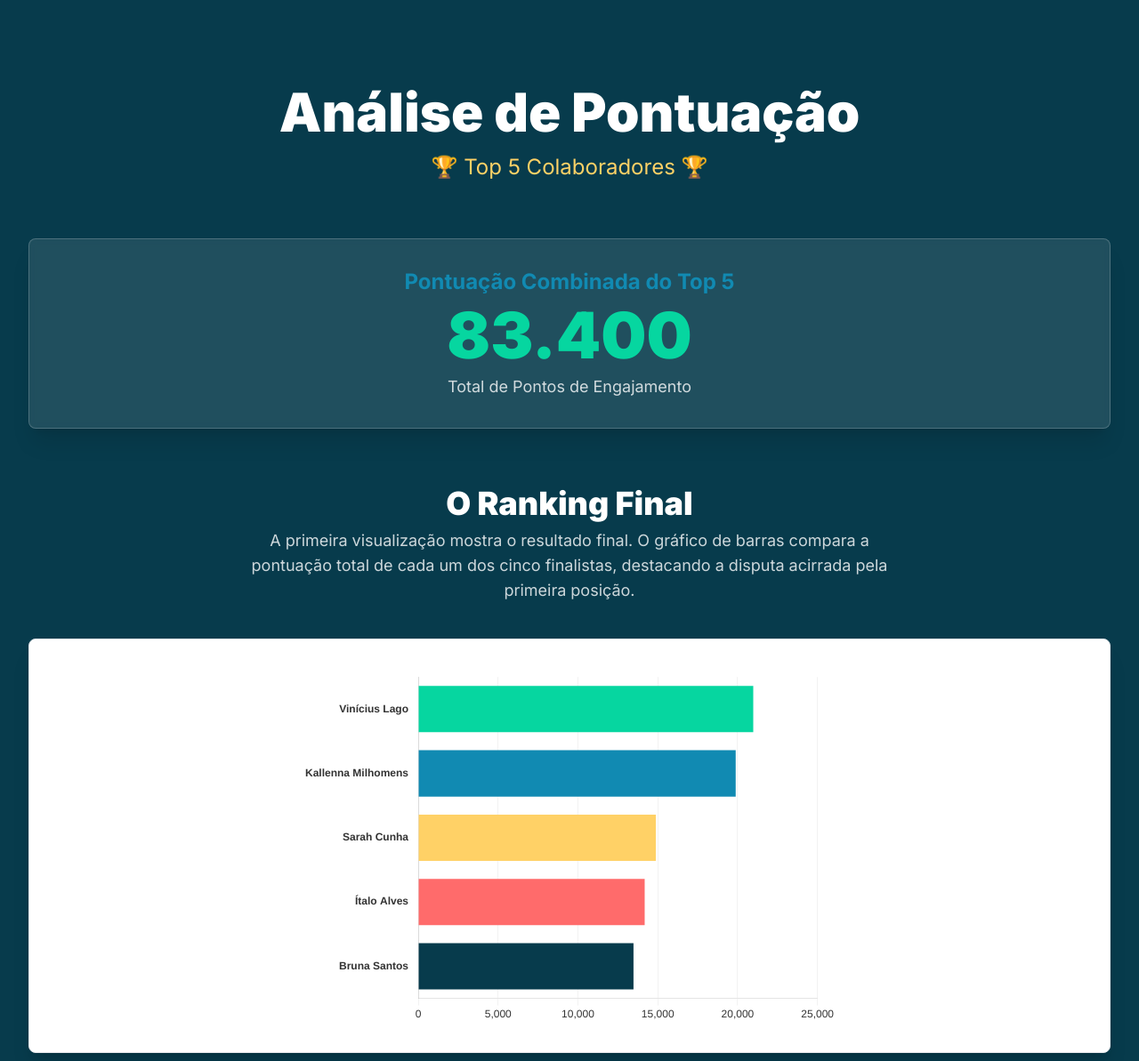
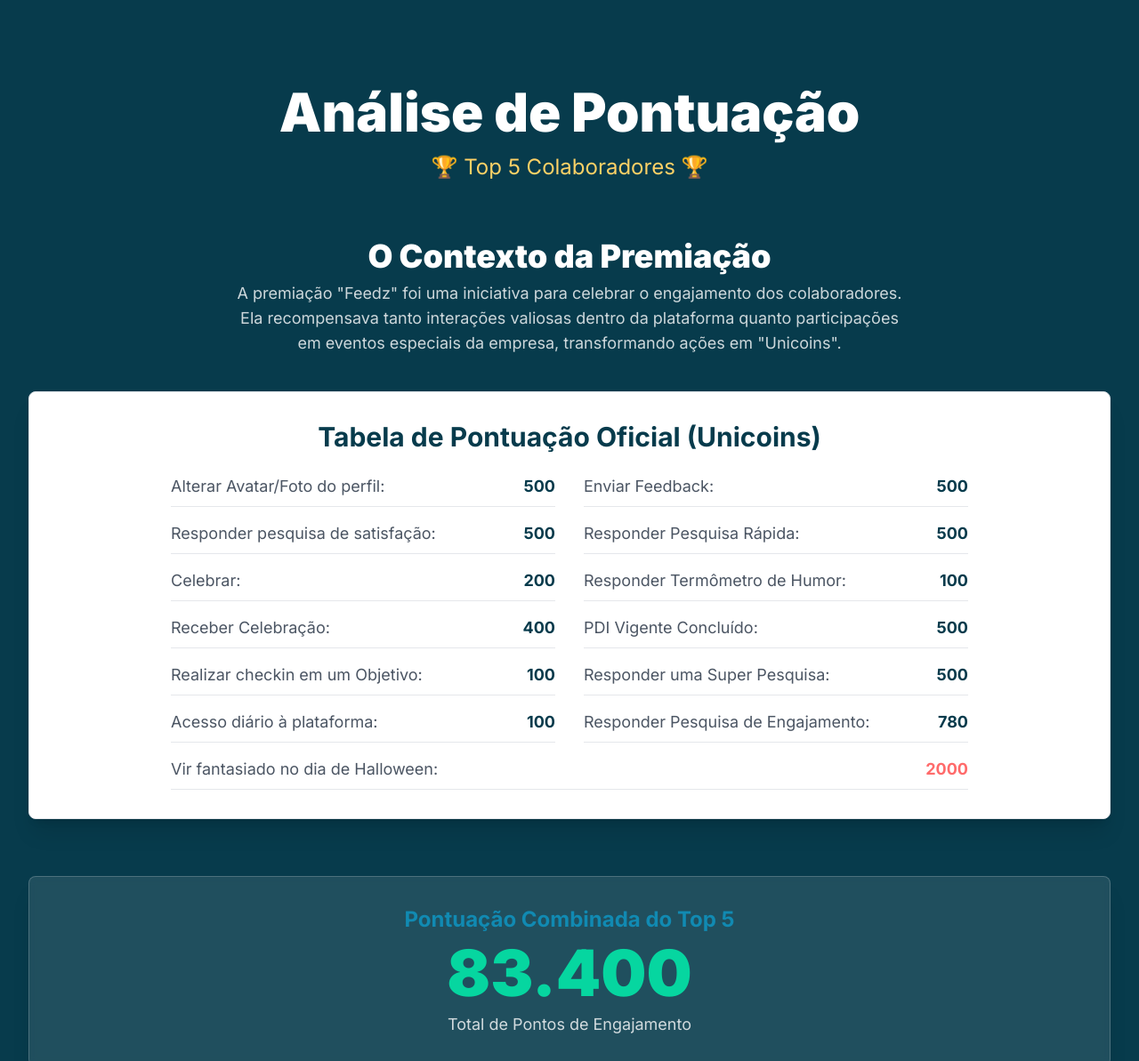
Before and after one commit to Luan-UNIC/Analise, a plain HTML site: page index.html in a window 1280 px wide. Shown: the top 1193 px of the page at 89% size. Drawn offline with nearby package versions, Linux system fonts and the light colour scheme.

Commit message:
Update V2

```diff
--- a/index.html
+++ b/index.html
@@ -48,6 +48,34 @@
             <p class="text-xl md:text-2xl text-[#FFD166]">🏆 Top 5 Colaboradores 🏆</p>
         </header>
 
+        <section class="mb-12 md:mb-16">
+            <div class="text-center mb-10">
+                <h2 class="text-4xl font-black text-white">O Contexto da Premiação</h2>
+                <p class="text-lg text-white/80 mt-2 max-w-3xl mx-auto">
+                    A premiação "Feedz" foi uma iniciativa para celebrar o engajamento dos colaboradores. Ela recompensava tanto interações valiosas dentro da plataforma quanto participações em eventos especiais da empresa, transformando ações em "Unicoins".
+                </p>
+            </div>
+            <div class="bg-white text-gray-800 rounded-lg shadow-xl p-6 md:p-8 border border-gray-200">
+                <h3 class="text-3xl font-bold text-[#073B4C] mb-6 text-center">Tabela de Pontuação Oficial (Unicoins)</h3>
+                <div class="grid grid-cols-1 md:grid-cols-2 gap-x-8 gap-y-4 text-lg max-w-4xl mx-auto">
+
+                    <div class="flex justify-between border-b border-gray-200 pb-2"><span class="text-gray-600">Alterar Avatar/Foto do perfil:</span><span class="font-bold text-[#073B4C]">500</span></div>
+                    <div class="flex justify-between border-b border-gray-200 pb-2"><span class="text-gray-600">Enviar Feedback:</span><span class="font-bold text-[#073B4C]">500</span></div>
+                    <div class="flex justify-between border-b border-gray-200 pb-2"><span class="text-gray-600">Responder pesquisa de satisfação:</span><span class="font-bold text-[#073B4C]">500</span></div>
+                    <div class="flex justify-between border-b border-gray-200 pb-2"><span class="text-gray-600">Responder Pesquisa Rápida:</span><span class="font-bold text-[#073B4C]">500</span></div>
+                    <div class="flex justify-between border-b border-gray-200 pb-2"><span class="text-gray-600">Celebrar:</span><span class="font-bold text-[#073B4C]">200</span></div>
+                    <div class="flex justify-between border-b border-gray-200 pb-2"><span class="text-gray-600">Responder Termômetro de Humor:</span><span class="font-bold text-[#073B4C]">100</span></div>
+                    <div class="flex justify-between border-b border-gray-200 pb-2"><span class="text-gray-600">Receber Celebração:</span><span class="font-bold text-[#073B4C]">400</span></div>
+                    <div class="flex justify-between border-b border-gray-200 pb-2"><span class="text-gray-600">PDI Vigente Concluído:</span><span class="font-bold text-[#073B4C]">500</span></div>
+                    <div class="flex justify-between border-b border-gray-200 pb-2"><span class="text-gray-600">Realizar checkin em um Objetivo:</span><span class="font-bold text-[#073B4C]">100</span></div>
+                    <div class="flex justify-between border-b border-gray-200 pb-2"><span class="text-gray-600">Responder uma Super Pesquisa:</span><span class="font-bold text-[#073B4C]">500</span></div>
+                    <div class="flex justify-between border-b border-gray-200 pb-2"><span class="text-gray-600">Acesso diário à plataforma:</span><span class="font-bold text-[#073B4C]">100</span></div>
+                    <div class="flex justify-between border-b border-gray-200 pb-2"><span class="text-gray-600">Responder Pesquisa de Engajamento:</span><span class="font-bold text-[#073B4C]">780</span></div>
+                    <div class="flex justify-between border-b border-gray-200 pb-2 md:col-span-2"><span class="text-gray-600">Vir fantasiado no dia de Halloween:</span><span class="font-bold text-[#FF6B6B]">2000</span></div>
+                </div>
+            </div>
+        </section>
+
         <section class="bg-white/10 rounded-lg shadow-xl p-8 mb-12 md:mb-16 text-center border border-white/20 backdrop-blur-sm">
             <h2 class="text-2xl font-bold text-[#118AB2] mb-2">Pontuação Combinada do Top 5</h2>
             <p class="text-7xl font-black text-[#06D6A0]">83.400</p>
@@ -75,6 +103,18 @@
                 <div class="chart-container">
                     <canvas id="compositionChart"></canvas>
                 </div>
+
+                <div class="mt-8 pt-6 border-t border-gray-200 max-w-3xl mx-auto">
+                    <h4 class="text-xl font-bold text-center text-[#073B4C] mb-4">Legenda das Categorias do Gráfico</h4>
+                    <div class="space-y-3 text-gray-700">
+                        <p class="flex items-center"><span class="inline-block w-4 h-4 rounded mr-3" style="background-color: #06D6A0;"></span><strong class="text-[#073B4C] mr-1">Feedbacks:</strong> Pontos ganhos por enviar feedbacks (500 Unicoins).</p>
+                        <p class="flex items-center"><span class="inline-block w-4 h-4 rounded mr-3" style="background-color: #118AB2;"></span><strong class="text-[#073B4C] mr-1">Celebrações Enviadas:</strong> Pontos ganhos por celebrar colegas (200 Unicoins).</p>
+                        <p class="flex items-center"><span class="inline-block w-4 h-4 rounded mr-3" style="background-color: #FFD166;"></span><strong class="text-[#073B4C] mr-1">Celebrações Recebidas:</strong> Pontos ganhos por *receber* celebrações (400 Unicoins).</p>
+                        <p class="flex items-center"><span class="inline-block w-4 h-4 rounded mr-3" style="background-color: #FF6B6B;"></span><strong class="text-[#073B4C] mr-1">Bônus/Ajustes:</strong> Pontos especiais (ex: Fantasia com 2000 Unicoins) ou deduções (ex: Reinício com -100).</p>
+                        <p class="flex items-center"><span class="inline-block w-4 h-4 rounded mr-3" style="background-color: #073B4C;"></span><strong class="text-[#073B4C] mr-1">Pesquisas/Diária/Outros:</strong> Combinação de todas as outras ações (Acesso diário, Humor, Pesquisas, PDIs, etc).</p>
+                    </div>
+                </div>
+
             </div>
         </section>
 
```
